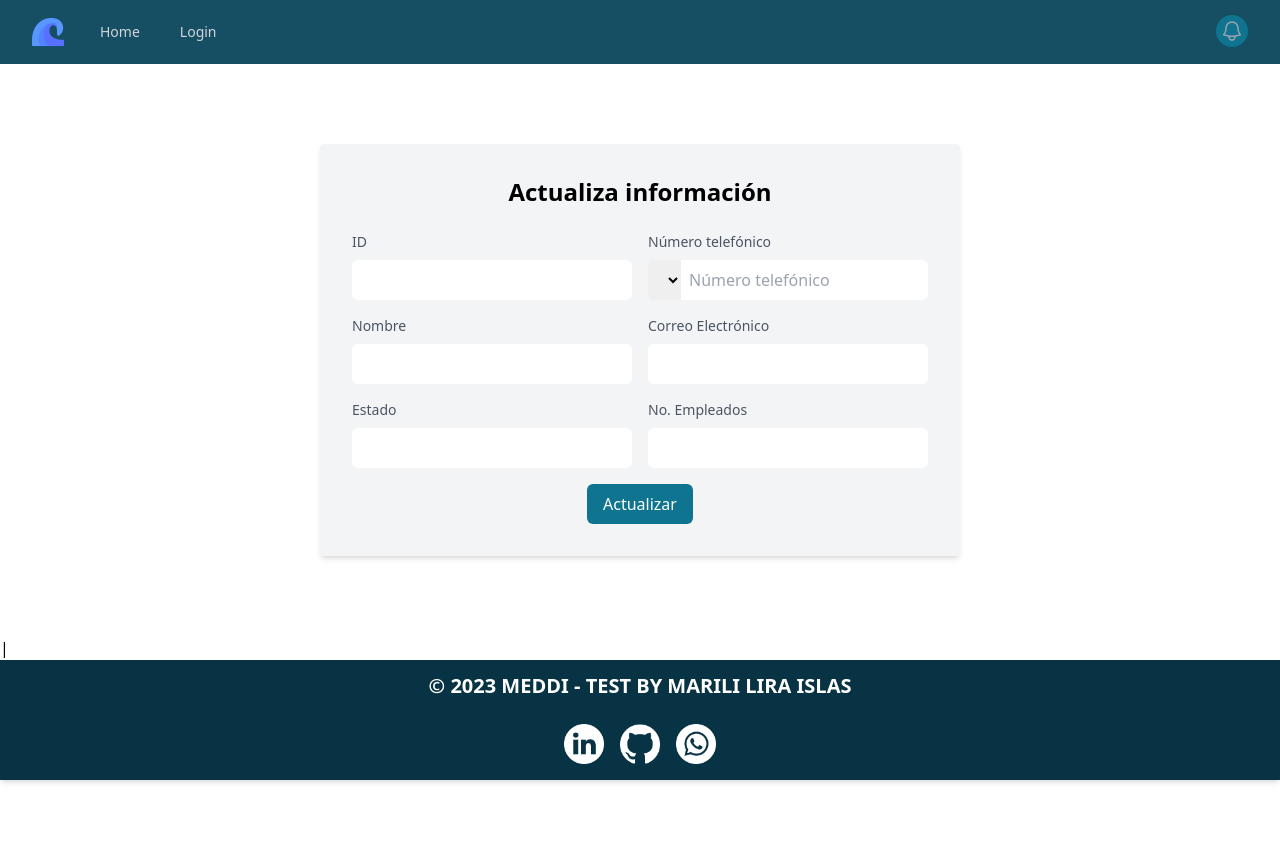
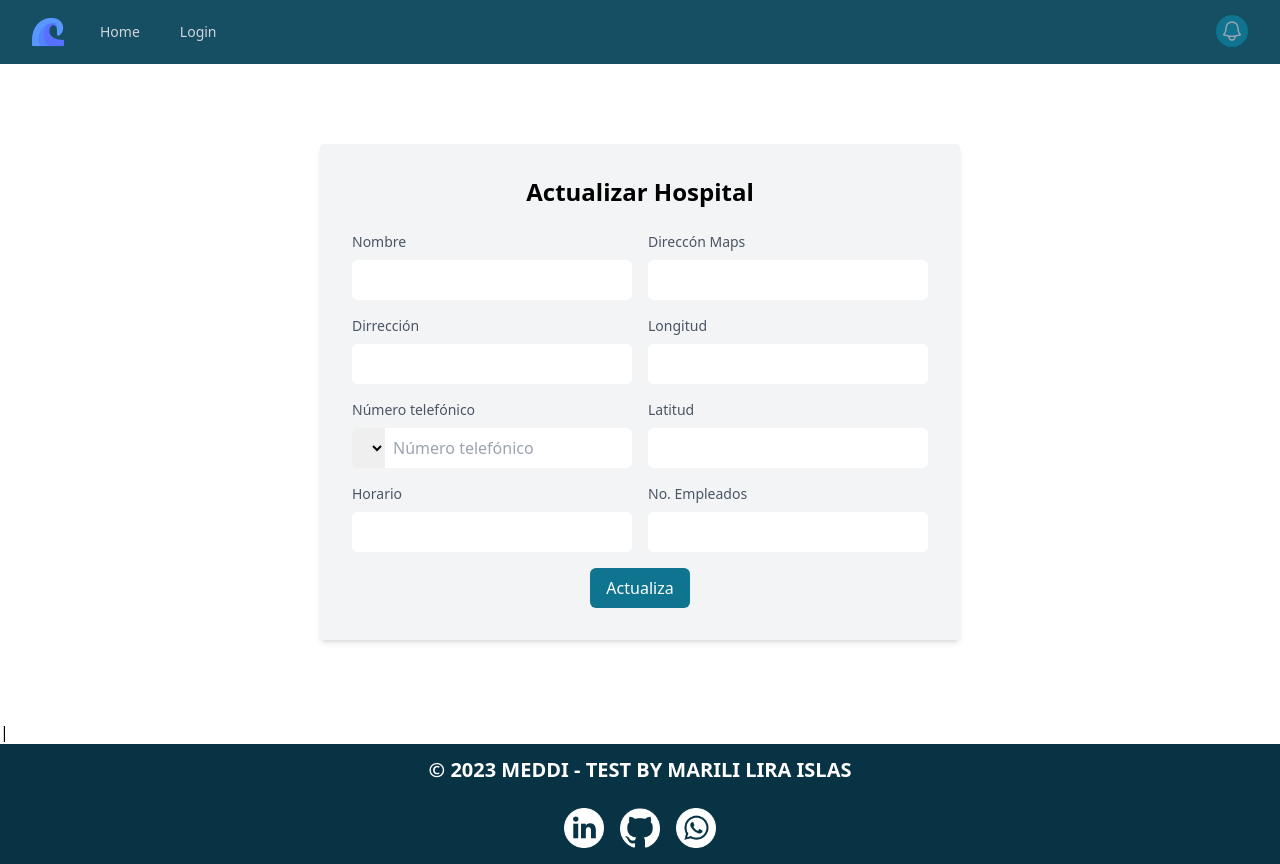
Before and after one commit to MariliLira19/MeddiPrueba, a Nuxt app in the folder medditest/: page /update in a window 1280 px wide. Before the commit the page ends 800 px from the top, so only its background shows below. Built offline with nearby package versions, Linux system fonts and the light colour scheme.

Commit message:
Actualización de campos

```diff
--- a/medditest/pages/Registro.vue
+++ b/medditest/pages/Registro.vue
@@ -3,7 +3,7 @@
 
 
         <Navbar/>
-
+    <main class="mt-10 mb-10">
         <div class="h-[73vh] flex items-center justify-center">
             <div class="bg-gray-100 p-8 rounded shadow-md w-full sm:w-96">
               <h1 class="text-2xl font-bold mb-6">Registro</h1>
@@ -17,6 +17,11 @@
                 <div class="mb-4">
                   <label for="password" class="block text-gray-600 text-sm font-medium mb-2">Ingrese su Contraseña</label>
                   <input type="password" id="password"  class="w-full border-gray-300 rounded-md p-2" placeholder="*****"  required>
+                </div>
+
+                <div class="mb-4">
+                  <label for="name" class="block text-gray-600 text-sm font-medium mb-2">Nombre</label>
+                  <input type="text" id="name" class="w-full border-gray-300 rounded-md p-2" laceholder="name" required>
                 </div>
 
                 <div class="mb-4">
@@ -53,9 +58,11 @@
             </div>
           </div>
 
+        </main>
+
           <Exito/>
 
-    |   <Footer/>
+    |   <Footer class="bottom-0"/>
 
     </div>
 
--- a/medditest/pages/create.vue
+++ b/medditest/pages/create.vue
@@ -14,10 +14,6 @@
               <div class="grid grid-cols-1 md:grid-cols-2 gap-4">
                 <!-- Columna Izquierda -->
                 <div>
-                  <div class="mb-4">
-                    <label for="id" class="block text-gray-600 text-sm font-medium mb-2">ID</label>
-                    <input type="text" id="id" class="w-full border-gray-300 rounded-md p-2" required>
-                  </div>
 
                   <div class="mb-4">
                     <label for="name" class="block text-gray-600 text-sm font-medium mb-2">Nombre</label>
@@ -25,13 +21,10 @@
                   </div>
 
                   <div class="mb-4">
-                    <label for="state" class="block text-gray-600 text-sm font-medium mb-2">Estado</label>
-                    <input type="text" id="state" class="w-full border-gray-300 rounded-md p-2" required>
+                    <label for="address" class="block text-gray-600 text-sm font-medium mb-2">Dirrección</label>
+                    <input type="text" id="address" class="w-full border-gray-300 rounded-md p-2" required>
                   </div>
-                </div>
 
-                <!-- Columna Derecha -->
-                <div>
                   <div class="mb-4">
                     <label for="phone" class="block text-gray-600 text-sm font-medium mb-2">Número telefónico</label>
                     <div class="flex">
@@ -55,13 +48,35 @@
                   </div>
 
                   <div class="mb-4">
-                    <label for="email" class="block text-gray-600 text-sm font-medium mb-2">Correo Electrónico</label>
-                    <input type="email" id="email" class="w-full border-gray-300 rounded-md p-2" required>
+                    <label for="horario" class="block text-gray-600 text-sm font-medium mb-2">Horario</label>
+                    <input type="text" id="horario" class="w-full border-gray-300 rounded-md p-2" required>
+                  </div>
+
+
+
+                </div>
+
+                <!-- Columna Derecha -->
+                <div>
+
+                  <div class="mb-4">
+                    <label for="maps" class="block text-gray-600 text-sm font-medium mb-2">Direccón Maps</label>
+                    <input type="text" id="maps" class="w-full border-gray-300 rounded-md p-2" required>
+                  </div>
+
+                  <div class="mb-4">
+                    <label for="long" class="block text-gray-600 text-sm font-medium mb-2">Longitud</label>
+                    <input type="number" id="long" class="w-full border-gray-300 rounded-md p-2" required>
+                  </div>
+
+                  <div class="mb-4">
+                    <label for="lat" class="block text-gray-600 text-sm font-medium mb-2">Latitud</label>
+                    <input type="number" id="lat" class="w-full border-gray-300 rounded-md p-2" required>
                   </div>
 
                   <div class="mb-4">
                     <label for="employees" class="block text-gray-600 text-sm font-medium mb-2">No. Empleados</label>
-                    <input type="text" id="employees" class="w-full border-gray-300 rounded-md p-2" required>
+                    <input type="number" id="employees" class="w-full border-gray-300 rounded-md p-2" required>
                   </div>
                 </div>
               </div>
--- a/medditest/pages/info.vue
+++ b/medditest/pages/info.vue
@@ -24,9 +24,12 @@
                     <thead>
                         <tr>
                         <th class="px-6 py-3 text-left text-sm font-medium text-gray-600 uppercase tracking-wider">Nombre Del Hospital</th>
-                        <th class="px-6 py-3 text-left text-sm font-medium text-gray-600 uppercase tracking-wider">Estado</th>
+                        <th class="px-6 py-3 text-left text-sm font-medium text-gray-600 uppercase tracking-wider">Dirección</th>
                         <th class="px-6 py-3 text-left text-sm font-medium text-gray-600 uppercase tracking-wider">Teléfono</th>
-                        <th class="px-6 py-3 text-left text-sm font-medium text-gray-600 uppercase tracking-wider">Correo</th>
+                        <th class="px-6 py-3 text-left text-sm font-medium text-gray-600 uppercase tracking-wider">Horario</th>
+                        <th class="px-6 py-3 text-left text-sm font-medium text-gray-600 uppercase tracking-wider">Url Google</th>
+                        <th class="px-6 py-3 text-left text-sm font-medium text-gray-600 uppercase tracking-wider">Longitud</th>
+                        <th class="px-6 py-3 text-left text-sm font-medium text-gray-600 uppercase tracking-wider">Latitud</th>
                         <th class="px-6 py-3 text-left text-sm font-medium text-gray-600 uppercase tracking-wider">Empleados</th>
                         <th class="px-6 py-3"></th>
                         </tr>
@@ -36,7 +39,10 @@
                         <td class="px-6 py-4 whitespace-nowrap text-gray-500">Clinica 34</td>
                         <td class="px-6 py-4 whitespace-nowrap text-gray-500">Hidalgo</td>
                         <td class="px-6 py-4 whitespace-nowrap text-gray-500">7751034875</td>
-                        <td class="px-6 py-4 whitespace-nowrap text-gray-500">clinica34@org.com</td>
+                        <td class="px-6 py-4 whitespace-nowrap text-gray-500">Lunes a Viernes</td>
+                        <td class="px-6 py-4 whitespace-nowrap text-gray-500">url</td>
+                        <td class="px-6 py-4 whitespace-nowrap text-gray-500">50</td>
+                        <td class="px-6 py-4 whitespace-nowrap text-gray-500">70</td>
                         <td class="px-6 py-4 whitespace-nowrap text-gray-500">300</td>
                         <td class="px-6 py-4 whitespace-nowrap text-gray-500">
                             <router-link
@@ -47,10 +53,13 @@
                         </td>
                         </tr>
                         <tr>
-                        <td class="px-6 py-4 whitespace-nowrap text-gray-500">Grey's Sloan Memorial</td>
+                        <td class="px-6 py-4 whitespace-nowrap text-gray-500">Grey's Sloan </td>
                         <td class="px-6 py-4 whitespace-nowrap text-gray-500">Seattle Grace Mercy</td>
                         <td class="px-6 py-4 whitespace-nowrap text-gray-500">5503342444</td>
-                        <td class="px-6 py-4 whitespace-nowrap text-gray-500">greysloan@org.com</td>
+                        <td class="px-6 py-4 whitespace-nowrap text-gray-500">Lunes a Viernes</td>
+                        <td class="px-6 py-4 whitespace-nowrap text-gray-500">url</td>
+                        <td class="px-6 py-4 whitespace-nowrap text-gray-500">50</td>
+                        <td class="px-6 py-4 whitespace-nowrap text-gray-500">70</td>
                         <td class="px-6 py-4 whitespace-nowrap text-gray-500">300</td>
                         <td class="px-6 py-4 whitespace-nowrap text-gray-500">
                             <router-link
--- a/medditest/pages/lista.vue
+++ b/medditest/pages/lista.vue
@@ -22,17 +22,17 @@
                     <table class="min-w-full divide-y divide-gray-300 bg-slate-100 shadow-xl rounded-md">
                     <thead>
                         <tr>
-                        <th class="px-6 py-3 text-left text-sm font-medium text-gray-600 uppercase tracking-wider">No. Del Hospital</th>
-                        <th class="px-6 py-3 text-left text-sm font-medium text-gray-600 uppercase tracking-wider">Nombre Del Hospital</th>
-                        <th class="px-6 py-3 text-left text-sm font-medium text-gray-600 uppercase tracking-wider">Estado</th>
+                            <th class="px-6 py-3 text-left text-sm font-medium text-gray-600 uppercase tracking-wider">Nombre Del Hospital</th>
+                        <th class="px-6 py-3 text-left text-sm font-medium text-gray-600 uppercase tracking-wider">Dirrección</th>
+                        <th class="px-6 py-3 text-left text-sm font-medium text-gray-600 uppercase tracking-wider">Telefono</th>
                         <th class="px-6 py-3"></th>
                         </tr>
                     </thead>
                     <tbody>
                         <tr>
-                        <td class="px-6 py-4 whitespace-nowrap text-gray-500">1</td>
                         <td class="px-6 py-4 whitespace-nowrap text-gray-500">Clinica 34</td>
                         <td class="px-6 py-4 whitespace-nowrap text-gray-500">Hidalgo</td>
+                        <td class="px-6 py-4 whitespace-nowrap text-gray-500">7751234356</td>
                         <td class="px-6 py-4 whitespace-nowrap text-gray-500">
                             <router-link
                                 to="/info"
@@ -42,9 +42,9 @@
                         </td>
                         </tr>
                         <tr>
-                        <td class="px-6 py-4 whitespace-nowrap text-gray-500">2</td>
-                        <td class="px-6 py-4 whitespace-nowrap text-gray-500">Grey's Sloan Memorial</td>
-                        <td class="px-6 py-4 whitespace-nowrap text-gray-500">Seattle Grace Mercy</td>
+                            <td class="px-6 py-4 whitespace-nowrap text-gray-500">Grey's Sloan Memorial</td>
+                            <td class="px-6 py-4 whitespace-nowrap text-gray-500">Seattle Grace Mercy</td>
+                            <td class="px-6 py-4 whitespace-nowrap text-gray-500">55678912y</td>
                         <td class="px-6 py-4 whitespace-nowrap text-gray-500">
                             <router-link
                                 to="/info"
@@ -54,9 +54,9 @@
                         </td>
                         </tr>
                         <tr>
-                            <td class="px-6 py-4 whitespace-nowrap text-gray-500">3</td>
                             <td class="px-6 py-4 whitespace-nowrap text-gray-500">Hospital St Bonaventure</td>
                             <td class="px-6 py-4 whitespace-nowrap text-gray-500">California</td>
+                            <td class="px-6 py-4 whitespace-nowrap text-gray-500">45234235536</td>
                             <td class="px-6 py-4 whitespace-nowrap text-gray-500">
                                 <router-link
                                 to="/info"
--- a/medditest/pages/update.vue
+++ b/medditest/pages/update.vue
@@ -8,16 +8,12 @@
 
         <div class=" flex items-center justify-center">
           <div class="bg-gray-100 p-8 rounded shadow-md w-full sm:w-[40rem]">
-            <h1 class="text-2xl font-bold mb-6 text-center">Actualiza información</h1>
+            <h1 class="text-2xl font-bold mb-6 text-center">Actualizar Hospital</h1>
 
             <form @submit.prevent="update">
               <div class="grid grid-cols-1 md:grid-cols-2 gap-4">
                 <!-- Columna Izquierda -->
                 <div>
-                  <div class="mb-4">
-                    <label for="id" class="block text-gray-600 text-sm font-medium mb-2">ID</label>
-                    <input type="number" id="id" class="w-full border-gray-300 rounded-md p-2" required>
-                  </div>
 
                   <div class="mb-4">
                     <label for="name" class="block text-gray-600 text-sm font-medium mb-2">Nombre</label>
@@ -25,13 +21,10 @@
                   </div>
 
                   <div class="mb-4">
-                    <label for="state" class="block text-gray-600 text-sm font-medium mb-2">Estado</label>
-                    <input type="text" id="state" class="w-full border-gray-300 rounded-md p-2" required>
+                    <label for="address" class="block text-gray-600 text-sm font-medium mb-2">Dirrección</label>
+                    <input type="text" id="address" class="w-full border-gray-300 rounded-md p-2" required>
                   </div>
-                </div>
 
-                <!-- Columna Derecha -->
-                <div>
                   <div class="mb-4">
                     <label for="phone" class="block text-gray-600 text-sm font-medium mb-2">Número telefónico</label>
                     <div class="flex">
@@ -42,7 +35,7 @@
                       </select>
 
                       <input
-                        type="number"
+                        type="text"
                         id="phone"
                         v-model="phoneNumber"
                         class="flex-1 border-gray-300 rounded-r-md p-2"
@@ -55,8 +48,30 @@
                   </div>
 
                   <div class="mb-4">
-                    <label for="email" class="block text-gray-600 text-sm font-medium mb-2">Correo Electrónico</label>
-                    <input type="email" id="email" class="w-full border-gray-300 rounded-md p-2" required>
+                    <label for="horario" class="block text-gray-600 text-sm font-medium mb-2">Horario</label>
+                    <input type="text" id="horario" class="w-full border-gray-300 rounded-md p-2" required>
+                  </div>
+
+
+
+                </div>
+
+                <!-- Columna Derecha -->
+                <div>
+
+                  <div class="mb-4">
+                    <label for="maps" class="block text-gray-600 text-sm font-medium mb-2">Direccón Maps</label>
+                    <input type="text" id="maps" class="w-full border-gray-300 rounded-md p-2" required>
+                  </div>
+
+                  <div class="mb-4">
+                    <label for="long" class="block text-gray-600 text-sm font-medium mb-2">Longitud</label>
+                    <input type="number" id="long" class="w-full border-gray-300 rounded-md p-2" required>
+                  </div>
+
+                  <div class="mb-4">
+                    <label for="lat" class="block text-gray-600 text-sm font-medium mb-2">Latitud</label>
+                    <input type="number" id="lat" class="w-full border-gray-300 rounded-md p-2" required>
                   </div>
 
                   <div class="mb-4">
@@ -68,13 +83,14 @@
 
               <div class="text-center">
                 <button type="submit" class="bg-cyan-700 text-white rounded-md px-4 py-2 hover:bg-cyan-800 focus:outline-none focus:ring focus:border-cyan-600">
-                  Actualizar
+                  Actualiza
                 </button>
               </div>
             </form>
           </div>
         </div>
       </main>
+
         <Actualiza/>
   |   <Footer/>
 
```
Also changed, not shown: medditest/pages/Login.vue (+20 -14 lines).
